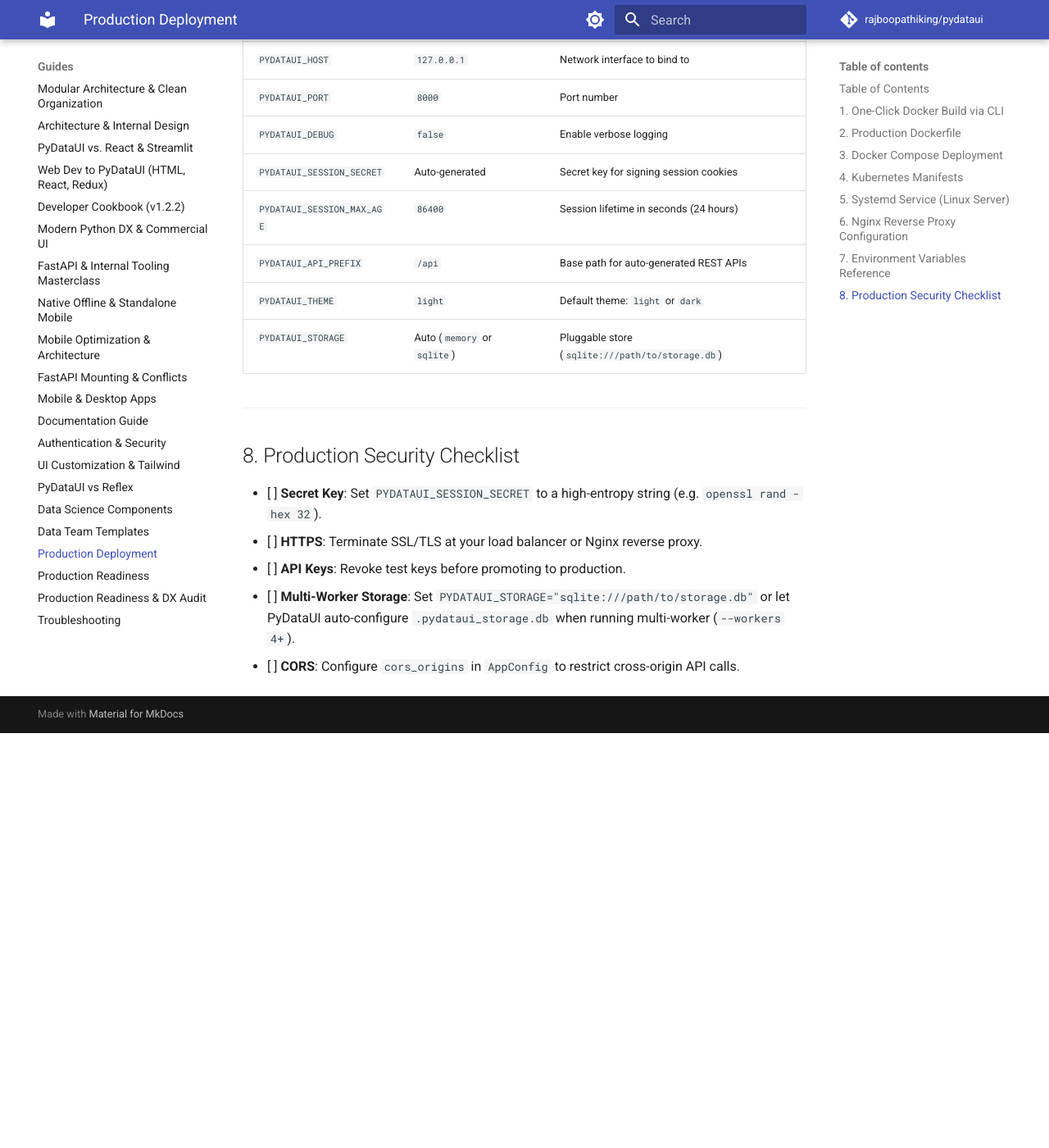
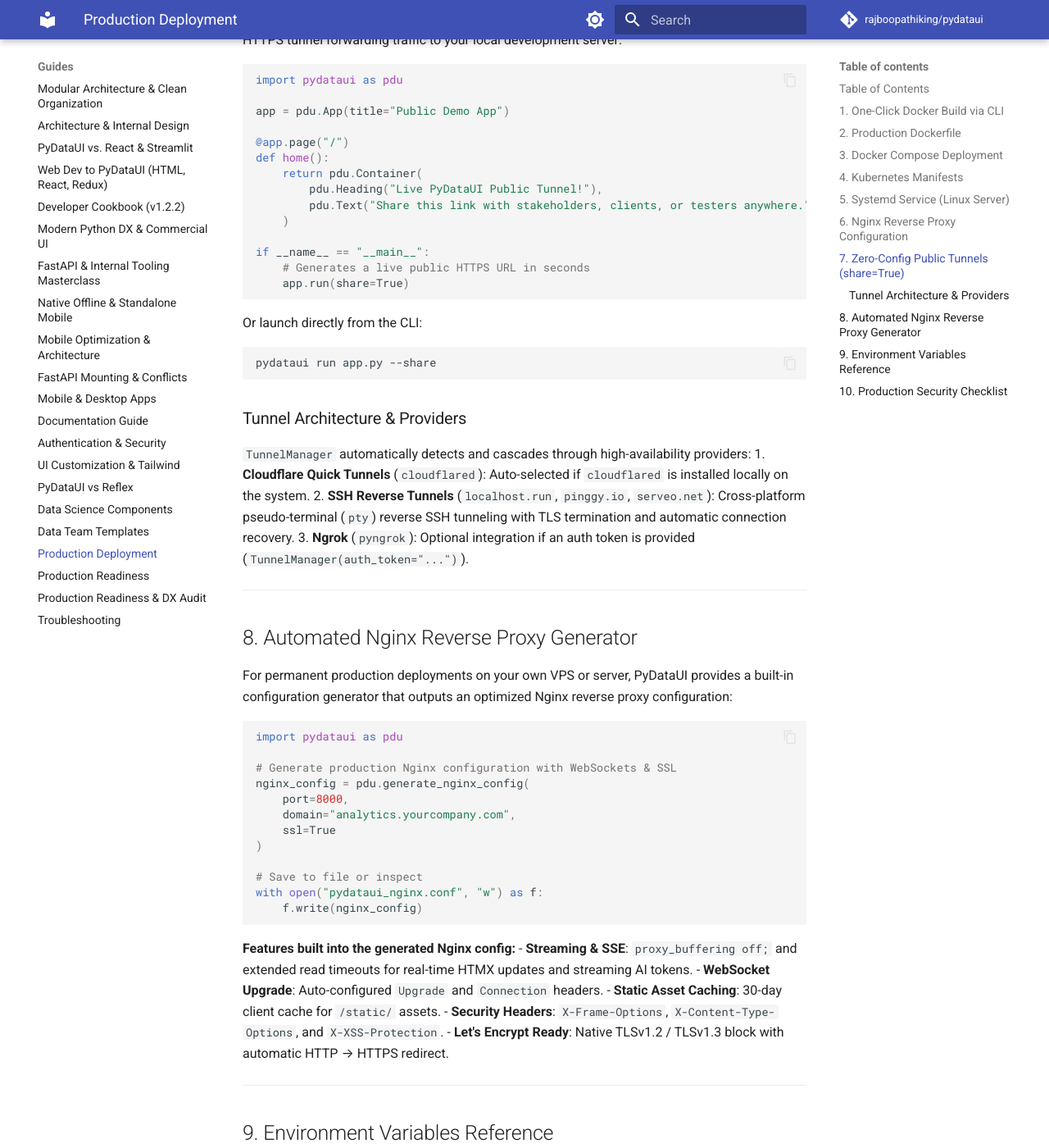
Before and after one commit to rajboopathiking/pydataui, an MkDocs documentation site: the page built from docs/DEPLOYMENT.md, in a window 1280 px wide and 1400 px high, scrolled down 5524 px. Shown: the whole window at 82% size. Built offline with MkDocs 1.6.1 and Material for MkDocs 9.7.7, drawn with Linux system fonts in a browser that asks for light colours; comment, search, counter and statistics services are not loaded; before the commit the page ends 6418 px from its top, so only the background shows below that; some of the changed text lies outside the part shown.

Commit message:
release: v1.2.3 with share=True public tunnels, Nginx generator, and docs

````diff
--- a/docs/DEPLOYMENT.md
+++ b/docs/DEPLOYMENT.md
@@ -16,8 +16,10 @@ PyDataUI is designed from the ground up for high-throughput production workloads
 4. [Kubernetes Manifests](#4-kubernetes-manifests)
 5. [Systemd Service (Linux Server)](#5-systemd-service-linux-server)
 6. [Nginx Reverse Proxy Configuration](#6-nginx-reverse-proxy-configuration)
-7. [Environment Variables Reference](#7-environment-variables-reference)
-8. [Production Security Checklist](#8-production-security-checklist)
+7. [Zero-Config Public Tunnels (share=True)](#7-zero-config-public-tunnels-sharetrue)
+8. [Automated Nginx Reverse Proxy Generator](#8-automated-nginx-reverse-proxy-generator)
+9. [Environment Variables Reference](#9-environment-variables-reference)
+10. [Production Security Checklist](#10-production-security-checklist)
 
 ---
 
@@ -255,7 +257,69 @@ server {
 
 ---
 
-## 7. Environment Variables Reference
+## 7. Zero-Config Public Tunnels (`share=True`)
+
+PyDataUI features Gradio-like public internet sharing with zero configuration, requiring no account, API key, or credit card. It automatically establishes a resilient, TLS-terminated public HTTPS tunnel forwarding traffic to your local development server:
+
+```python
+import pydataui as pdu
+
+app = pdu.App(title="Public Demo App")
+
+@app.page("/")
+def home():
+    return pdu.Container(
+        pdu.Heading("Live PyDataUI Public Tunnel!"),
+        pdu.Text("Share this link with stakeholders, clients, or testers anywhere.")
+    )
+
+if __name__ == "__main__":
+    # Generates a live public HTTPS URL in seconds
+    app.run(share=True)
+```
+
+Or launch directly from the CLI:
+```bash
+pydataui run app.py --share
+```
+
+### Tunnel Architecture & Providers
+`TunnelManager` automatically detects and cascades through high-availability providers:
+1. **Cloudflare Quick Tunnels** (`cloudflared`): Auto-selected if `cloudflared` is installed locally on the system.
+2. **SSH Reverse Tunnels** (`localhost.run`, `pinggy.io`, `serveo.net`): Cross-platform pseudo-terminal (`pty`) reverse SSH tunneling with TLS termination and automatic connection recovery.
+3. **Ngrok** (`pyngrok`): Optional integration if an auth token is provided (`TunnelManager(auth_token="...")`).
+
+---
+
+## 8. Automated Nginx Reverse Proxy Generator
+
+For permanent production deployments on your own VPS or server, PyDataUI provides a built-in configuration generator that outputs an optimized Nginx reverse proxy configuration:
+
+```python
+import pydataui as pdu
+
+# Generate production Nginx configuration with WebSockets & SSL
+nginx_config = pdu.generate_nginx_config(
+    port=8000,
+    domain="analytics.yourcompany.com",
+    ssl=True
+)
+
+# Save to file or inspect
+with open("pydataui_nginx.conf", "w") as f:
+    f.write(nginx_config)
+```
+
+**Features built into the generated Nginx config:**
+- **Streaming & SSE**: `proxy_buffering off;` and extended read timeouts for real-time HTMX updates and streaming AI tokens.
+- **WebSocket Upgrade**: Auto-configured `Upgrade` and `Connection` headers.
+- **Static Asset Caching**: 30-day client cache for `/static/` assets.
+- **Security Headers**: `X-Frame-Options`, `X-Content-Type-Options`, and `X-XSS-Protection`.
+- **Let's Encrypt Ready**: Native TLSv1.2 / TLSv1.3 block with automatic HTTP → HTTPS redirect.
+
+---
+
+## 9. Environment Variables Reference
 
 All PyDataUI settings can be configured via environment variables prefixed with `PYDATAUI_`:
 
@@ -273,7 +337,7 @@ All PyDataUI settings can be configured via environment variables prefixed with
 
 ---
 
-## 8. Production Security Checklist
+## 10. Production Security Checklist
 
 - [ ] **Secret Key**: Set `PYDATAUI_SESSION_SECRET` to a high-entropy string (e.g. `openssl rand -hex 32`).
 - [ ] **HTTPS**: Terminate SSL/TLS at your load balancer or Nginx reverse proxy.
--- a/pydataui/__init__.py
+++ b/pydataui/__init__.py
@@ -3,7 +3,7 @@ import importlib
 import sys
 from typing import TYPE_CHECKING, Any, Dict, Tuple
 
-__version__ = '1.2.2'
+__version__ = '1.2.3'
 
 # Mapping of exported symbol names to (submodule_relative_path, attribute_name).
 # If attribute_name is None, the submodule itself is returned.
--- a/pyproject.toml
+++ b/pyproject.toml
@@ -4,7 +4,7 @@ build-backend = "setuptools.build_meta"
 
 [project]
 name = "pydataui"
-version = "1.2.2"
+version = "1.2.3"
 description = "A full-stack Python framework for data and AI applications."
 readme = "README.md"
 license = {text = "MIT"}
````
Also changed, not shown: 8 other files.
